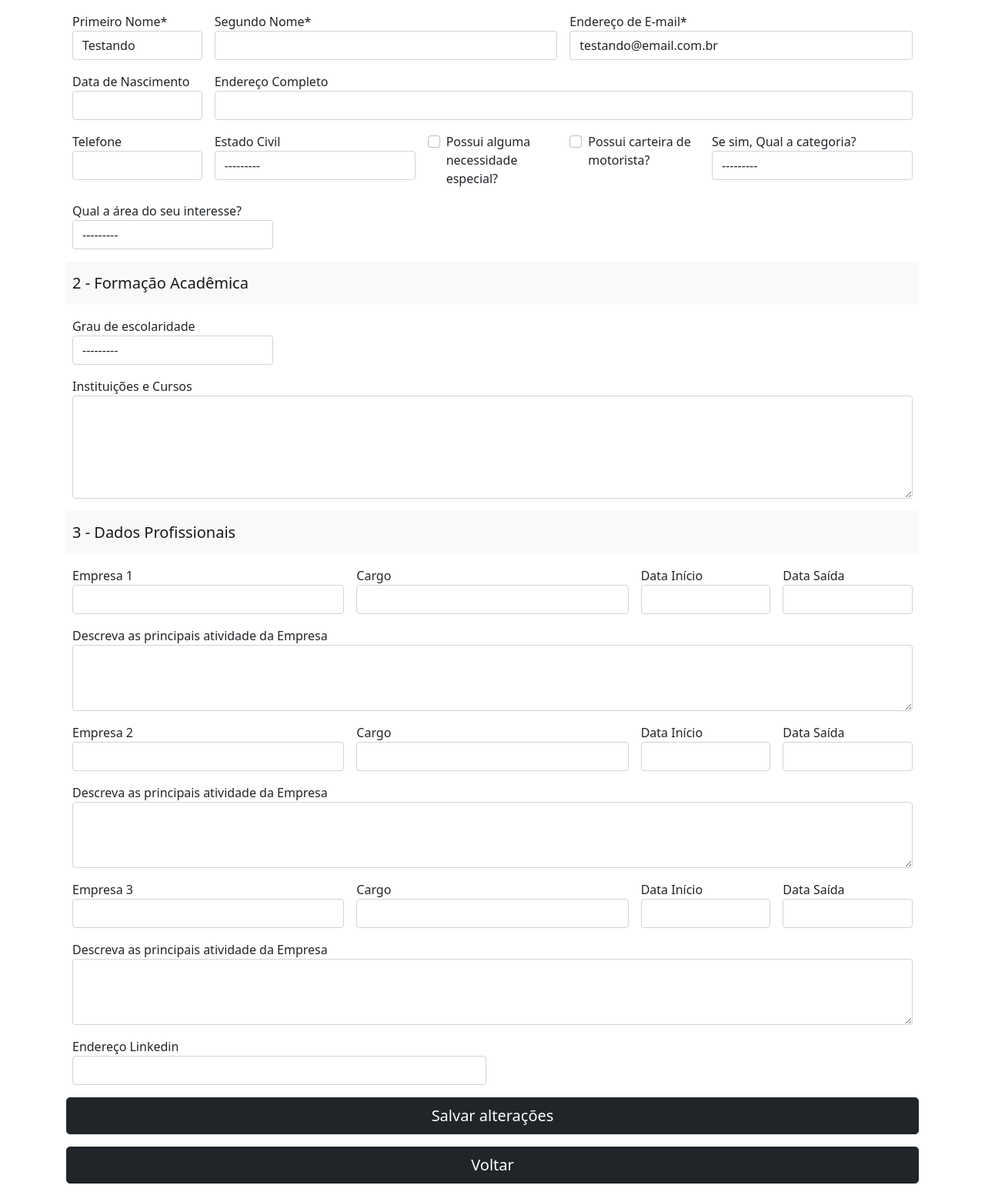
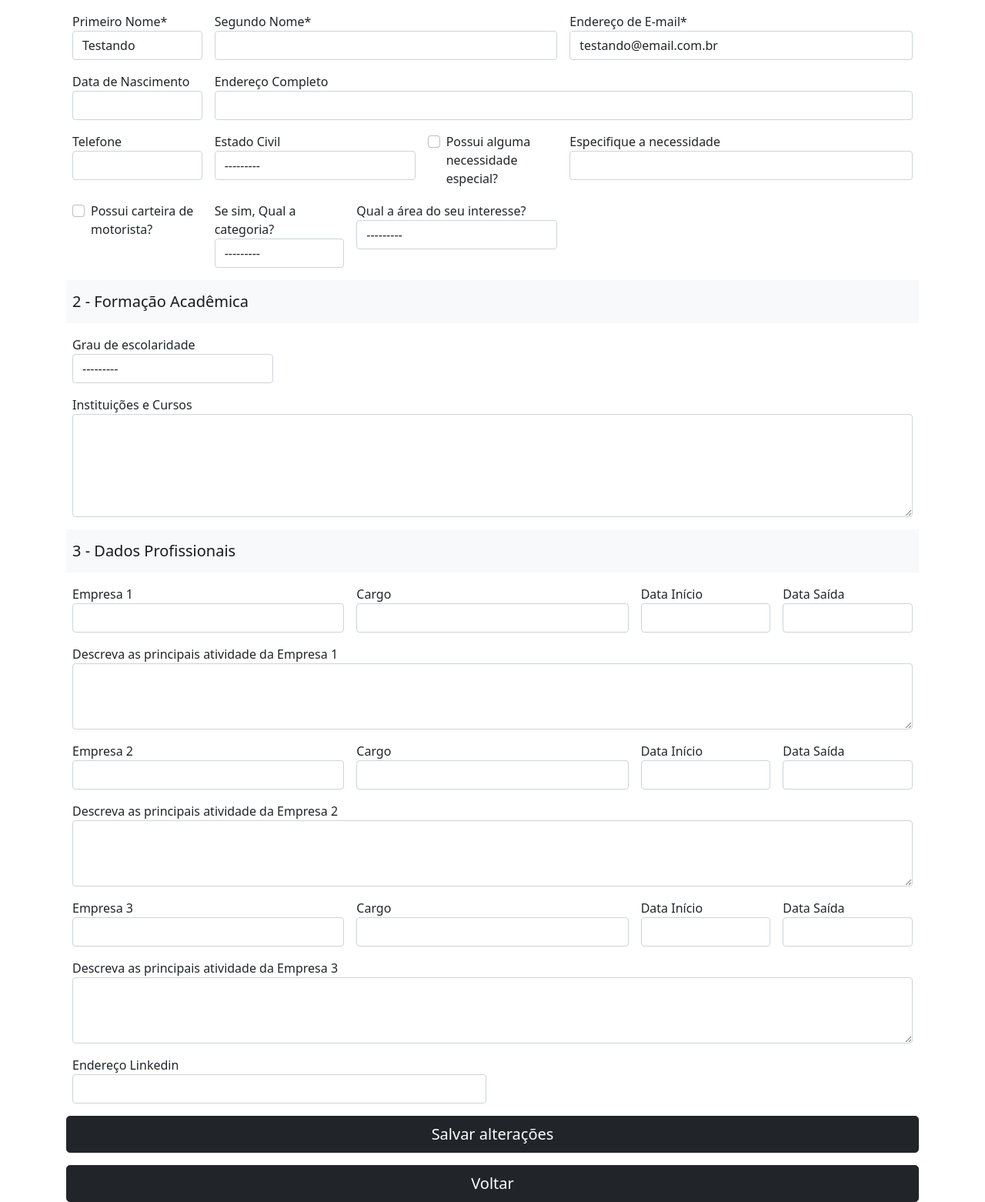
Before and after one commit to lgalima13/bancocurriculo, a Django app: page /account/edit/ in a window 1280 px wide. Shown: the part 156-1718 px from the top of the page at 77% size. Before the commit the page ends 1694 px from the top, so only its background shows below. Run offline with Django 3.2, Linux system fonts and the light colour scheme; a user stored in the database is signed in; data comes from the database, SQL or seed files in the repository; both versions use the stored data as it was after the commit; some libraries are stand-ins or nearby versions.

Commit message:
Adicionado o campo necessidade categoria no models, form e edit

```diff
--- a/curriculo/cadcurriculo/forms.py
+++ b/curriculo/cadcurriculo/forms.py
@@ -43,10 +43,12 @@ class ProfileEditForm(forms.ModelForm):
     endereco = forms.CharField(label='Endereço Completo', required=False, widget=forms.TextInput(
         attrs={'class':'formcontrol'}))
     telefone = forms.CharField(label='Telefone', required=False, widget=forms.TextInput(
-        attrs={'class': 'form-control'}))
+        attrs={'class': 'formcontrol'}))
     estadocivil = forms.SelectMultiple(
         attrs={'class': 'formcontrol', 'required': 'false'})
     necessidade = forms.BooleanField(label='Possui alguma necessidade especial?', required=False)
+    necessidadecategoria = forms.CharField(label='Especifique a necessidade', required=False, widget=forms.TextInput(
+        attrs={'class': 'formcontrol'}))
     carteira = forms.BooleanField(label='Possui carteira de motorista?', required=False)
     carteiracategoria = forms.SelectMultiple(
         attrs={'class': 'formcontrol', 'required': 'false'})
@@ -55,7 +57,7 @@ class ProfileEditForm(forms.ModelForm):
     escolaridade = forms.SelectMultiple(
         attrs={'class': 'formcontrol', 'required': 'false'})
     instituicao = forms.CharField(label='Instituições e Cursos',required=False, widget=forms.Textarea(
-        attrs={'class': 'form-control', 'rows':'5'}))
+        attrs={'class': 'formcontrol', 'rows':'5'}))
     empresa1 = forms.CharField(label='Empresa 1', required=False, widget=forms.TextInput(
         attrs={'class':'formcontrol'}))
     datainicio1 = forms.DateField(widget=forms.widgets.DateInput(format="%d/%m/%Y"), required=False,
@@ -64,8 +66,8 @@ class ProfileEditForm(forms.ModelForm):
                                      label='Data Saída')
     cargo1 = forms.CharField(label='Cargo', required=False, widget=forms.TextInput(
         attrs={'class':'formcontrol'}))
-    atividades1 = forms.CharField(label='Descreva as principais atividade da Empresa',required=False, widget=forms.Textarea(
-        attrs={'class': 'form-control', 'rows':'3'}))
+    atividades1 = forms.CharField(label='Descreva as principais atividade da Empresa 1',required=False, widget=forms.Textarea(
+        attrs={'class': 'formcontrol', 'rows':'3'}))
     empresa2 = forms.CharField(label='Empresa 2', required=False, widget=forms.TextInput(
         attrs={'class':'formcontrol'}))
     datainicio2 = forms.DateField(widget=forms.widgets.DateInput(format="%d/%m/%Y"), required=False,
@@ -74,8 +76,8 @@ class ProfileEditForm(forms.ModelForm):
                                      label='Data Saída')
     cargo2 = forms.CharField(label='Cargo', required=False, widget=forms.TextInput(
         attrs={'class':'formcontrol'}))
-    atividades2 = forms.CharField(label='Descreva as principais atividade da Empresa',required=False, widget=forms.Textarea(
-        attrs={'class': 'form-control', 'rows':'3'}))
+    atividades2 = forms.CharField(label='Descreva as principais atividade da Empresa 2',required=False, widget=forms.Textarea(
+        attrs={'class': 'formcontrol', 'rows':'3'}))
     empresa3 = forms.CharField(label='Empresa 3', required=False, widget=forms.TextInput(
         attrs={'class':'formcontrol'}))
     datainicio3 = forms.DateField(widget=forms.widgets.DateInput(format="%d/%m/%Y"), required=False,
@@ -84,8 +86,8 @@ class ProfileEditForm(forms.ModelForm):
                                      label='Data Saída')
     cargo3 = forms.CharField(label='Cargo', required=False, widget=forms.TextInput(
         attrs={'class':'formcontrol'}))
-    atividades3 = forms.CharField(label='Descreva as principais atividade da Empresa',required=False, widget=forms.Textarea(
-        attrs={'class': 'form-control', 'rows':'3'}))
+    atividades3 = forms.CharField(label='Descreva as principais atividade da Empresa 3',required=False, widget=forms.Textarea(
+        attrs={'class': 'formcontrol', 'rows':'3'}))
     linkedin = forms.CharField(label='Endereço Linkedin', required=False, widget=forms.TextInput(
         attrs={'class':'formcontrol'}))
     aceitetermos = forms.BooleanField(label='Estou de acordo com os termos.', required=False)
@@ -93,7 +95,7 @@ class ProfileEditForm(forms.ModelForm):
 
     class Meta:
         model = Profile
-        fields = ('datanascimento','endereco', 'telefone', 'estadocivil', 'necessidade', 'carteira', 'carteiracategoria',
+        fields = ('datanascimento','endereco', 'telefone', 'estadocivil', 'necessidade', 'necessidadecategoria', 'carteira', 'carteiracategoria',
                   'areainteresse', 'escolaridade', 'instituicao', 'empresa1', 'empresa2', 'empresa3', 'datainicio1',
                   'datainicio2', 'datainicio3','datasaida1', 'datasaida2', 'datasaida3', 'cargo1', 'cargo2', 'cargo3',
                   'atividades1', 'atividades2', 'atividades3', 'linkedin', 'aceitetermos')
--- a/curriculo/cadcurriculo/models.py
+++ b/curriculo/cadcurriculo/models.py
@@ -52,6 +52,7 @@ class Profile(models.Model):
                                    blank=True,
                                    null=True)
     necessidade = models.BooleanField(default=False)
+    necessidadecategoria = models.CharField(max_length=255, blank=True, null=True)
     carteira = models.BooleanField(default=False)
     carteiracategoria = models.CharField(verbose_name='Se sim, Qual a categoria?',
                                          max_length=2,
@@ -84,7 +85,7 @@ class Profile(models.Model):
     datasaida1 = models.DateField(blank=True, null=True)
     datasaida2 = models.DateField(blank=True, null=True)
     datasaida3 = models.DateField(blank=True, null=True)
-    linkedin = models.CharField(max_length=50, blank=True, null=True)
+    linkedin = models.CharField(max_length=100, blank=True, null=True)
     aceitetermos = models.BooleanField(default=False)
 
     def __str__(self):
--- a/curriculo/cadcurriculo/templates/cadcurriculo/edit.html
+++ b/curriculo/cadcurriculo/templates/cadcurriculo/edit.html
@@ -38,10 +38,13 @@
             <div class="col-md-2">
                 {{ profile_form.necessidade | as_crispy_field }}
             </div>
+            <div class="col-md-5">
+                {{ profile_form.necessidadecategoria | as_crispy_field }}
+            </div>
             <div class="col-md-2">
                 {{ profile_form.carteira | as_crispy_field }}
             </div>
-            <div class="col-md-3">
+            <div class="col-md-2">
                 {{ profile_form.carteiracategoria | as_crispy_field }}
             </div>
             <div class="col-md-3">
```
Also changed, not shown: curriculo/cadcurriculo/migrations/0006_profile_necessidadecategoria.py (added), curriculo/cadcurriculo/migrations/0007_alter_profile_linkedin.py (added), curriculo/db.sqlite3.
